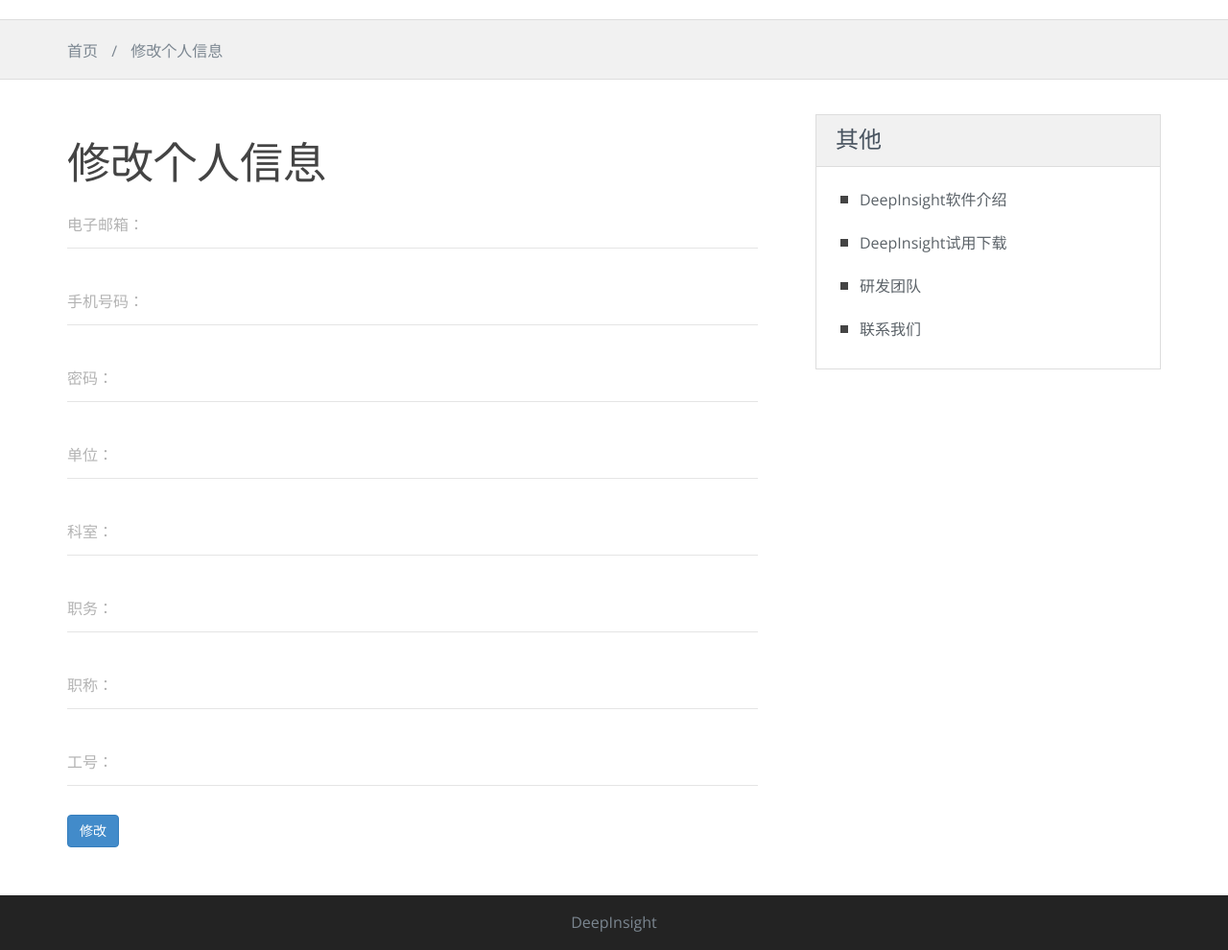
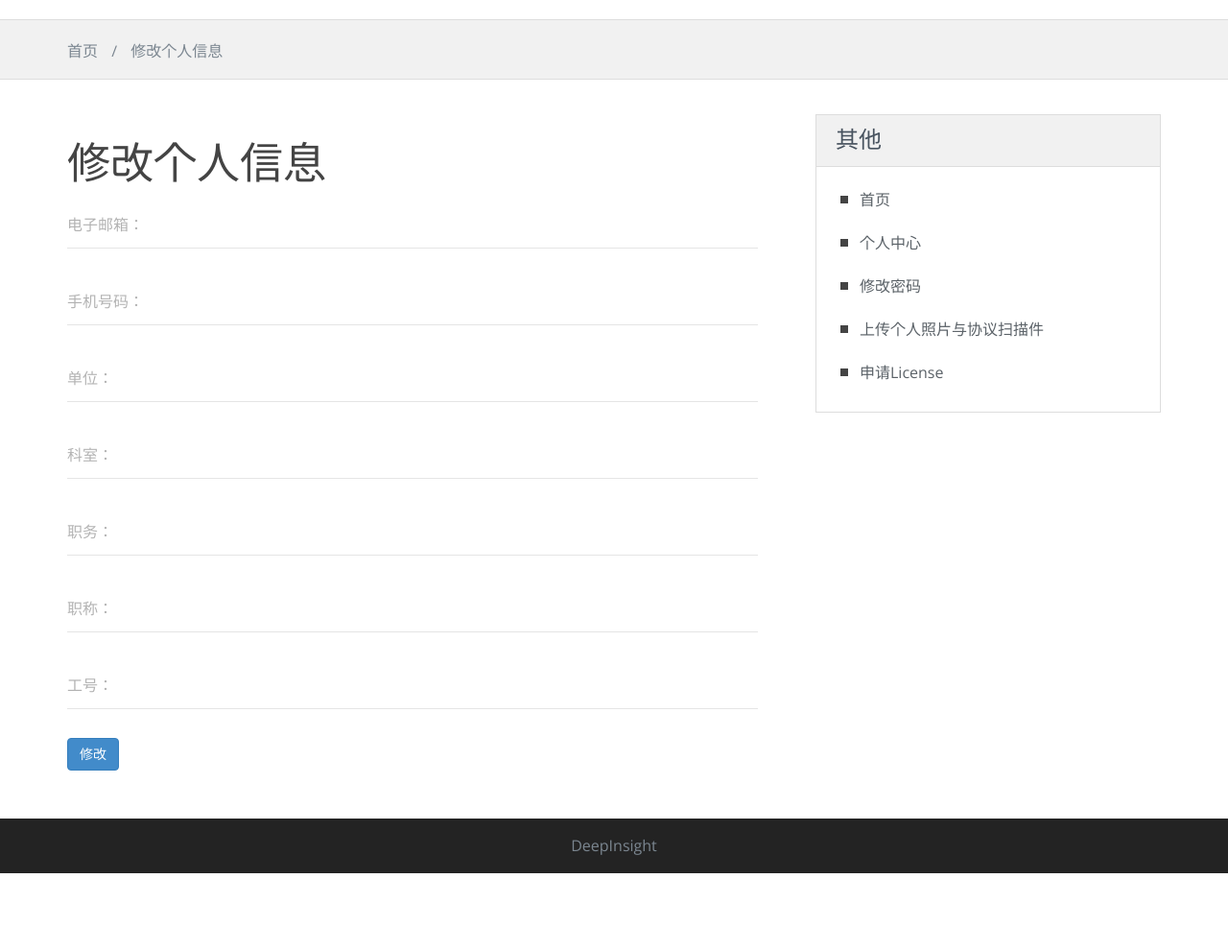
Before and after one commit to ChelseaGong/DeepInsight, a Django app: page /personal/change/ in a window 1280 px wide. Shown: the part 181-1171 px from the top of the page at 96% size. After the commit the page ends 1091 px from the top, so only its background shows below. Run offline with Django 3.2, Linux system fonts and the light colour scheme; some libraries are stand-ins or nearby versions.

Commit message:
17:29,now begin to some dangerous work

```diff
--- a/web/static/css/style3.css
+++ b/web/static/css/style3.css
@@ -16,7 +16,11 @@
   text-decoration: none;
   color: #5b6268;
 }
-
+label{
+  display: inline-block;
+  padding: 0 10px;
+  vertical-align: middle;
+}
 h1 {
   font-size: 45px;
   line-height: 60px;
--- a/web/templates/change.html
+++ b/web/templates/change.html
@@ -70,19 +70,14 @@
                         <div class="body">
                             <h1>修改个人信息</h1>
 
-
+                                <div class="form-group">
+                                    <label for="email"  class="sr-only">电子邮箱</label>
+                                    <input type="email" class="form-control" id="email" placeholder="电子邮箱：{{user.username}}" autocomplete="off">
+                                </div>
 
                                 <div class="form-group">
-                                        <span for="email" class="sr-only">电子邮箱</span>
-                                        <input type="email" class="form-control" id="email" placeholder="电子邮箱：{{user.email}}" autocomplete="off">
-                                    </div>
-                                    <div class="form-group">
                                     <label for="phone" class="sr-only">手机号码</label>
-                                        <input type="text" class="form-control" id="phone" placeholder="手机号码：{{user.number}}" autocomplete="off">
-                                    </div>
-                                    <div class="form-group">
-                                        <label for="password" class="sr-only">密码</label>
-                                        <input type="password" class="form-control" id="password" placeholder="密码：{{user.password}}" autocomplete="off">
+                                    <input type="text" class="form-control" id="phone" placeholder="手机号码：{{user.phone}}" autocomplete="off">
                                 </div>
                                 <div class="form-group">
                                     <label for="unit" class="sr-only">单位</label>
@@ -124,10 +119,12 @@
                         </header>
                         <div class="body">
                             <ul class="clean-list">
-                                <li><a href="introduction.html">DeepInsight软件介绍</a></li>
-                                <li><a href="download.html">DeepInsight试用下载</a></li>
-                                <li><a href="team.html">研发团队</a></li>
-                                <li><a href="contact.html">联系我们</a></li>
+                                <li><a href="/">首页</a></li>
+                                <li><a href="/personal">个人中心</a></li>
+                                <li><a href="/password">修改密码</a></li>
+                                <li><a href="/upload">上传个人照片与协议扫描件</a></li>
+                                <li><a href="/apply">申请License</a></li>
+
 
                             </ul>
                         </div>
--- a/web/templates/login1.html
+++ b/web/templates/login1.html
@@ -97,11 +97,7 @@
         $(document).ready(function () {
             $('#user_login_form').bootstrapValidator({
                 message: 'This value is not valid',
-                feedbackIcons: {
-                    valid: 'glyphicon glyphicon-ok',
-                    invalid: 'glyphicon glyphicon-remove',
-                    validating: 'glyphicon glyphicon-refresh'
-                },
+
                 fields: {
                     username: {
                         group: '.col-lg-4',
```
Also changed, not shown: db.sqlite3. Lines whose indentation alone changed are shown as unchanged.
